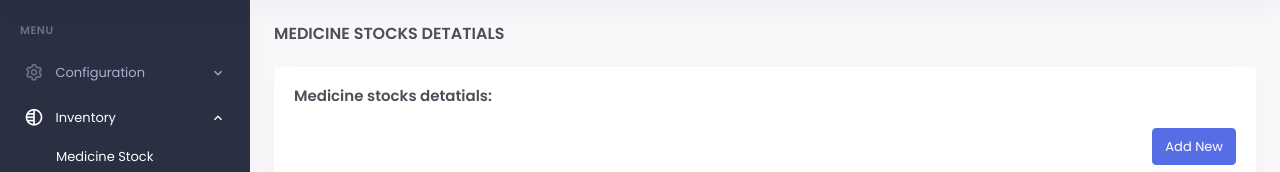
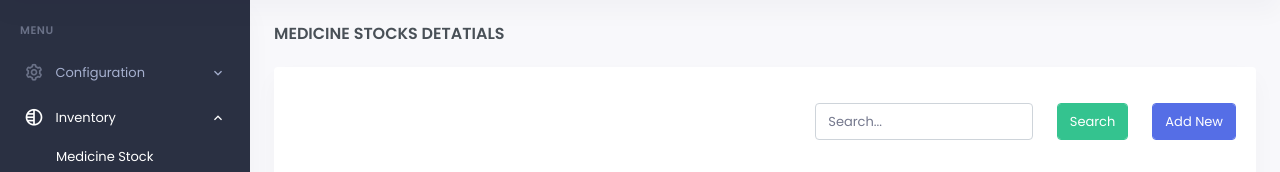
Before and after one commit to logavanan-a/OBLF-HM, a Django app: page /medicine/list/ in a window 1280 px wide. Shown: the part 70-242 px from the top of the page. Run offline with Django 3.2, Linux system fonts and the light colour scheme; data that the repository does not hold is empty; some libraries are stand-ins or nearby versions.

Commit message:
set filter

```diff
--- a/health_management/views.py
+++ b/health_management/views.py
@@ -6,6 +6,7 @@ from rest_framework.views import APIView
 from django.db import transaction
 from django.http import HttpResponseRedirect
 from application_masters.models import *
+from health_management.models import *
 from .serializer import *
 from .forms import *
 from django.http import JsonResponse
@@ -15,6 +16,8 @@ from django.core.paginator import Paginator, EmptyPage, PageNotAnInteger
 import json
 import sys, os
 from datetime import datetime
+from django.db.models import Q
+
 
 
 
@@ -64,7 +67,12 @@ def logout_view(request):
 
 def drug_dispensation_stock_list(request):
     heading="Dispensation of drugs stocks details"
-    prescription_list=Prescription.objects.filter(status=2)
+    userprofile_list=UserProfile.objects.filter(status=2)
+    search = request.GET.get('search', '')
+    if search:
+        prescription_list=Prescription.objects.filter(medicines__name__icontains=search)
+    else:
+        prescription_list=Prescription.objects.filter(status=2)
     data = pagination_function(request, prescription_list)
     current_page = request.GET.get('page', 1)
     page_number_start = int(current_page) - 2 if int(current_page) > 2 else 1
@@ -75,29 +83,33 @@ def drug_dispensation_stock_list(request):
 
 def medicine_stock_list(request):
     heading="Medicine stocks detatials"
-    medicine_stock = MedicineStock.objects.filter(status=2)
+    search = request.GET.get('search', '')
+    if search:
+        medicine_stock = MedicineStock.objects.filter(medicine__name__icontains=search)
+    else:
+        medicine_stock = MedicineStock.objects.filter(status=2)
     return render(request, 'manage_stocks/medicine_stock/medicine_list.html', locals())
 
 def add_medicine_stock(request):
     heading="Add medicine stocks details"
     now = datetime.now()
     current_data = now.strftime("%Y-%m-%d")
-    medicine_stock = MedicineStock.objects.filter(status=2).values_list('medicine_id', flat=True)
-    medicine_ids = list(medicine_stock)
-    medicine=Medicines.objects.filter(status=2).exclude(id__in=medicine_ids)
+    medicine=Medicines.objects.filter(status=2)
     if request.method == 'POST':
         data = request.POST
         for mdn in medicine:
             opening_stock = data.get(str(mdn.id)+'_opening_stock')
             if opening_stock:
-                # if not MedicineStock.objects.filter(medicine_id=mdn).exists():
-                unit_price = data.get(str(mdn.id)+'_unit_price')
-                date_of_creation = data.get(str(mdn.id)+'_date_of_creation')
-                no_of_units = data.get(str(mdn.id)+'_no_of_units')
-                closing_stock = data.get(str(mdn.id)+'_closing_stock')
-                medicine_stock = MedicineStock.objects.create(medicine=mdn, date_of_creation=date_of_creation or None,
-                unit_price=unit_price or None, no_of_units=no_of_units or None, opening_stock=opening_stock or None, closing_stock=closing_stock or None)
-                medicine_stock.save()
+                if MedicineStock.objects.filter(medicine_id=mdn, date_of_creation=current_data).exists():
+                    not_accepted = "Today,This is medicine alreay exist"
+                else:
+                    unit_price = data.get(str(mdn.id)+'_unit_price')
+                    date_of_creation = data.get(str(mdn.id)+'_date_of_creation')
+                    no_of_units = data.get(str(mdn.id)+'_no_of_units')
+                    closing_stock = data.get(str(mdn.id)+'_closing_stock')
+                    medicine_stock = MedicineStock.objects.create(medicine=mdn, date_of_creation=date_of_creation or None,
+                    unit_price=unit_price or None, no_of_units=no_of_units or None, opening_stock=opening_stock or None, closing_stock=closing_stock or None)
+                    medicine_stock.save()
         return redirect('/medicine/list/')
     return render(request, 'manage_stocks/medicine_stock/add_medicine.html', locals())
 
--- a/templates/manage_stocks/medicine_stock/medicine_list.html
+++ b/templates/manage_stocks/medicine_stock/medicine_list.html
@@ -6,13 +6,20 @@
     <div class="col-12">
         <div class="card">
             <div class="card-body">
-                <div class="d-flex mb-3">
-                    <h4 class="card-title">Medicine stocks detatials:</h4>
-                </div>
+                <form action="" method="get" class="mb-3">
+                    <div class="row justify-content-end">
+                        <div class="col-lg-3 mt-3">
+                            <input type="search" name="search" class='form-control' value='{{search}}' placeholder='Search...'>
+                        </div>
+                        <div class="col-auto mt-3 ">
+                            <button type="submit" class="form-control btn btn-success waves-effect btn-xs float-right">Search</button>
+                        </div>
+                        <div class="col-auto mt-3 ">
+                            <button type="button" class="form-control btn btn-primary waves-effect btn-xs float-right" onclick="location.href='/add/medicine/'">Add New</button>
+                        </div>
+                    </div>
+                </form>
                 <div class="d-flex justify-content-end mb-3">
-                    <button  onclick="location.href='/add/medicine/'" class="btn btn-primary waves-effect justify-content-start">
-                        Add New
-                    </button>
                 </div>
                 <div class="table-rep-plugin">
                     <table id="datatable-buttons" class="table  table-bordered dt-responsive w-100 ">
```
Also changed, not shown: templates/manage_stocks/drug_dispensation_stock/drug_dispensation_list.html (+10 -3 lines).
